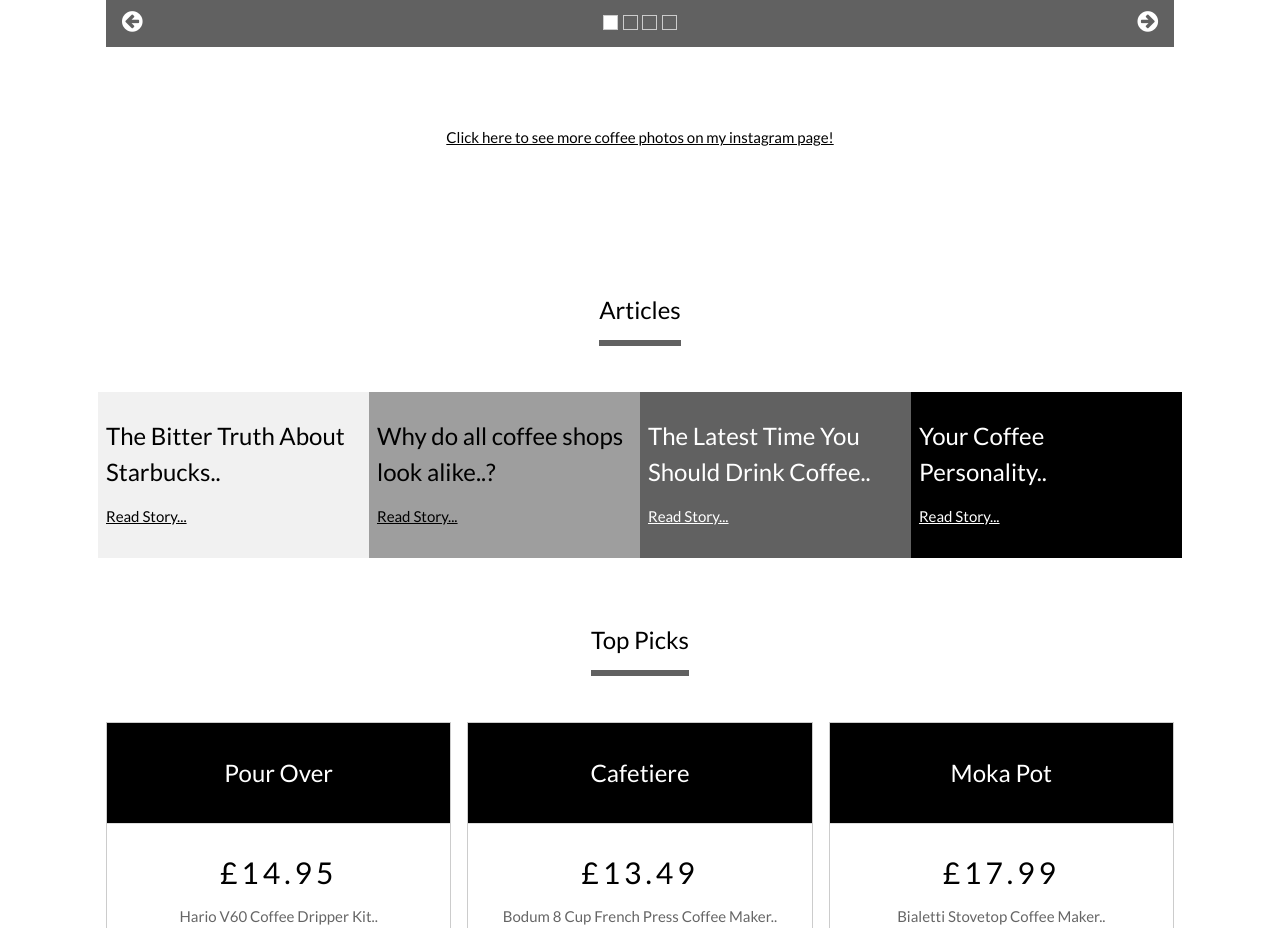
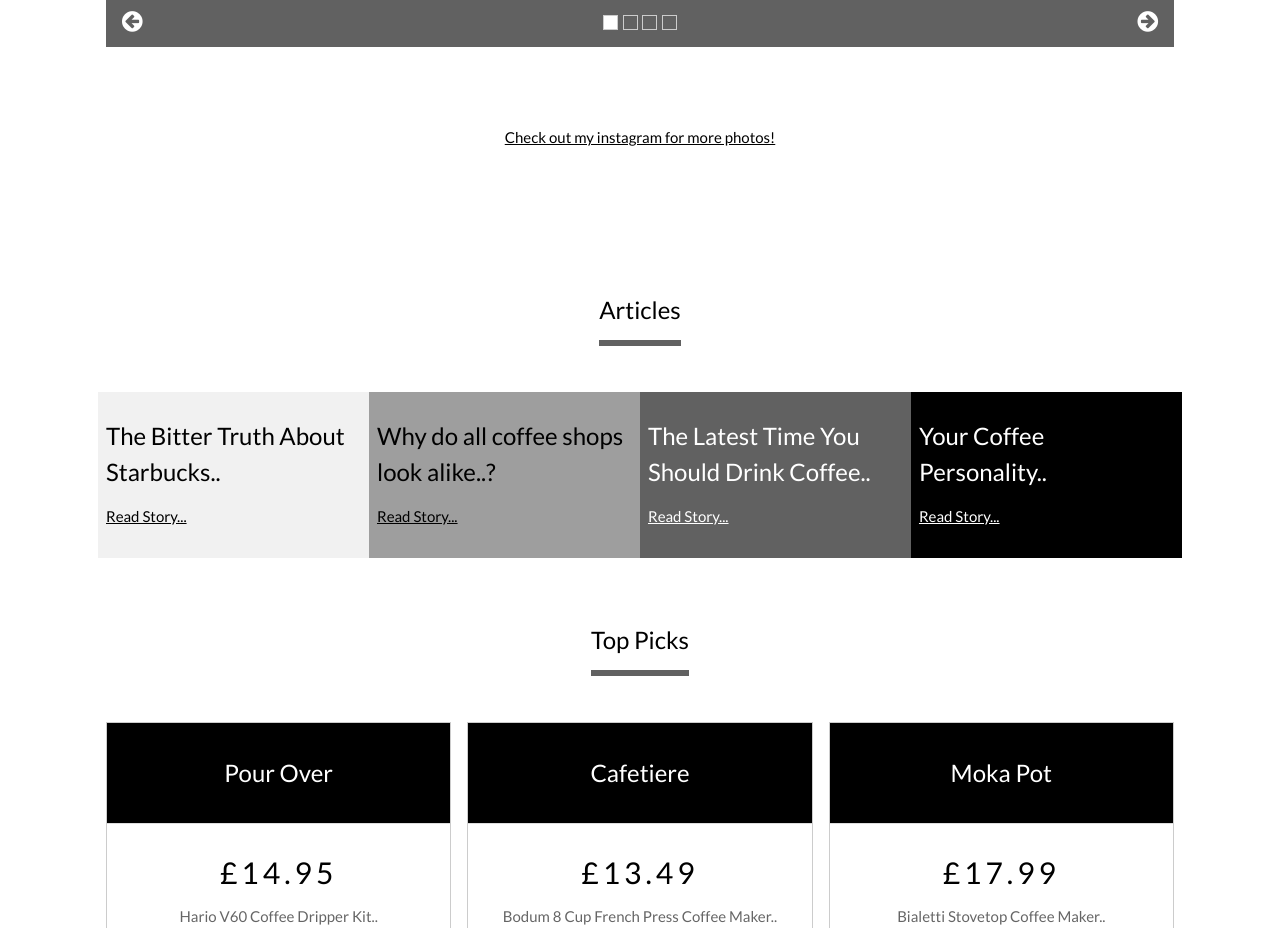
Before and after one commit to mannysims/cafeconmanolo.github.io, a plain HTML site: page index.html in a window 1280 px wide. Shown: the part 1355-2283 px from the top of the page. Drawn offline with nearby package versions, Linux system fonts and the light colour scheme.

Commit message:
Update index.html

```diff
--- a/index.html
+++ b/index.html
@@ -76,8 +76,8 @@ html,body,h1,h2,h3,h4 {font-family:"Lato", sans-serif}
     </div>
   </div>
 
-     <div class="w3-center w3-padding-64">
-      <p><a href="https://www.instagram.com/mannysimz/" target="_blank" >Click here to see more coffee photos on my instagram page!</a></p>
+     <div class="w3-center  w3-padding-64">
+      <p><a href="https://www.instagram.com/mannysimz/" target="_blank" >Check out my instagram for more photos!</a></p>
     </div>
 
   <!-- News Grid -->
```
